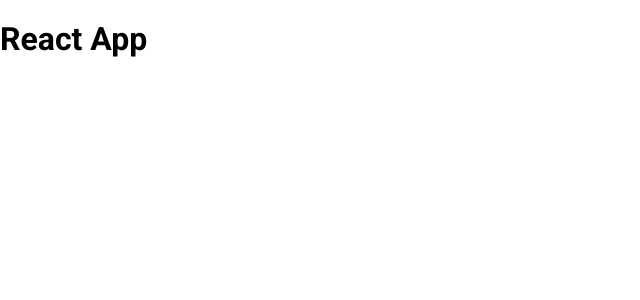
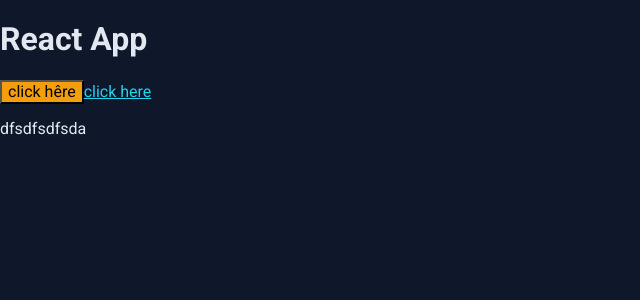
Before and after one commit to QuocDai1011/english-learning-app-frontend, a React (Create React App) app: page / in a window 1280 px wide. Shown: the top 300 px of the page, without its empty margins (0-640 px from the left). Built offline with nearby package versions, Linux system fonts and the light colour scheme.

Commit message:
tạo màu chủ đạo và các màu phụ, css mặc định cho vài elemet trước

```diff
--- a/src/App.js
+++ b/src/App.js
@@ -2,6 +2,9 @@
     return (
         <div className="App">
             <h1>React App</h1>
+            <button>click hêre</button>
+            <a href="">click here</a>
+            <p>dfsdfsdfsda</p>
         </div>
     );
 }
--- a/src/components/GlobalStyle/GlobalStyle.scss
+++ b/src/components/GlobalStyle/GlobalStyle.scss
@@ -3,6 +3,21 @@
 @import url('https://fonts.googleapis.com/css2?family=Montserrat:ital,wght@0,100..900;1,100..900&family=Nunito:ital,wght@0,200..1000;1,200..1000&family=Open+Sans:ital,wght@0,300..800;1,300..800&family=Roboto:ital,wdth,wght@0,75..100,100..900;1,75..100,100..900&display=swap');
 //css base
 :root {
+    //base color
+    --primary-color: #4f46e5;
+    --secondary-color: #ff6b6b;
+    --accent1-color: #22d3ee;
+    --accent2-color: #f59e0b;
+    --background-color: #0f172a;
+    --text-color: #e2e8f0;
+
+    //custom color
+    --black-color: #000;
+    --white-color: #fff;
+}
+
+* {
+    box-sizing: border-box;
 }
 
 html {
@@ -10,14 +25,26 @@
 }
 
 body {
+    background-color: var(--background-color);
     font-family: 'Roboto', sans-serif;
     font-optical-sizing: auto;
     font-style: normal;
     font-size: 1.6rem;
+    color: var(--text-color);
 }
 
 .fontHeader {
-    font-family: 'Nunito', sans-serif;
+    font-family: 'Nunito', sans-serif !important;
     font-optical-sizing: auto;
     font-style: normal;
 }
+
+a {
+    color: var(--accent1-color);
+    background-color: none;
+}
+
+button {
+    background-color: var(--accent2-color);
+    color: var(--black-color);
+}
```
